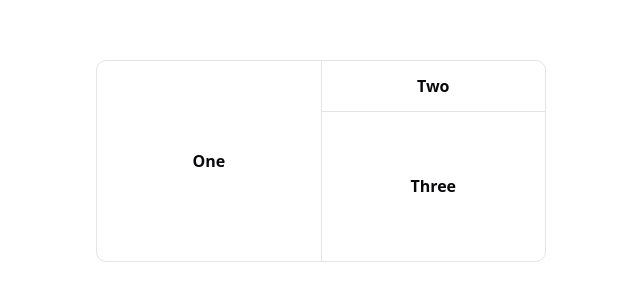
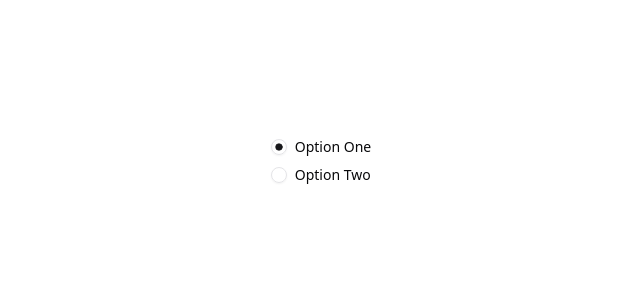
Before and after one commit to azamat-cto/react-starter, a React (Vite) app: page / in a window 1280 px wide. Shown: the part 239-540 px from the top of the page, without its empty margins (319-959 px from the left). Built offline with nearby package versions, Linux system fonts and the light colour scheme.

Commit message:
add `radio-group` component

```diff
--- a/package.json
+++ b/package.json
@@ -1,7 +1,7 @@
 {
     "name": "react-starter",
     "private": true,
-    "version": "0.0.52",
+    "version": "0.0.53",
     "type": "module",
     "scripts": {
         "dev": "vite",
@@ -28,6 +28,7 @@
         "@radix-ui/react-navigation-menu": "^1.2.5",
         "@radix-ui/react-popover": "^1.1.6",
         "@radix-ui/react-progress": "^1.1.2",
+        "@radix-ui/react-radio-group": "^1.2.3",
         "@radix-ui/react-scroll-area": "^1.2.3",
         "@radix-ui/react-select": "^2.1.6",
         "@radix-ui/react-separator": "^1.1.2",
--- a/src/App.tsx
+++ b/src/App.tsx
@@ -1,44 +1,27 @@
-import {
-    ResizableHandle,
-    ResizablePanel,
-    ResizablePanelGroup,
-} from "@/components/ui/resizable";
+import { Label } from "@/components/ui/label";
+import { RadioGroup, RadioGroupItem } from "@/components/ui/radio-group";
 
 function App() {
     return (
         <>
             <div className="flex flex-col items-center justify-center h-svh">
                 <div>
-                    <ResizablePanelGroup
-                        direction="horizontal"
-                        className="max-w-md rounded-lg border md:min-w-[450px]"
-                    >
-                        <ResizablePanel defaultSize={50}>
-                            <div className="flex h-[200px] items-center justify-center p-6">
-                                <span className="font-semibold">One</span>
-                            </div>
-                        </ResizablePanel>
-                        <ResizableHandle />
-                        <ResizablePanel defaultSize={50}>
-                            <ResizablePanelGroup direction="vertical">
-                                <ResizablePanel defaultSize={25}>
-                                    <div className="flex h-full items-center justify-center p-6">
-                                        <span className="font-semibold">
-                                            Two
-                                        </span>
-                                    </div>
-                                </ResizablePanel>
-                                <ResizableHandle />
-                                <ResizablePanel defaultSize={75}>
-                                    <div className="flex h-full items-center justify-center p-6">
-                                        <span className="font-semibold">
-                                            Three
-                                        </span>
-                                    </div>
-                                </ResizablePanel>
-                            </ResizablePanelGroup>
-                        </ResizablePanel>
-                    </ResizablePanelGroup>
+                    <RadioGroup defaultValue="option-one">
+                        <div className="flex items-center space-x-2">
+                            <RadioGroupItem
+                                value="option-one"
+                                id="option-one"
+                            />
+                            <Label htmlFor="option-one">Option One</Label>
+                        </div>
+                        <div className="flex items-center space-x-2">
+                            <RadioGroupItem
+                                value="option-two"
+                                id="option-two"
+                            />
+                            <Label htmlFor="option-two">Option Two</Label>
+                        </div>
+                    </RadioGroup>
                 </div>
             </div>
         </>
--- /dev/null
+++ b/src/components/ui/radio-group.tsx
@@ -0,0 +1,43 @@
+import * as React from "react";
+import * as RadioGroupPrimitive from "@radix-ui/react-radio-group";
+import { CircleIcon } from "lucide-react";
+
+import { cn } from "@/lib/utils";
+
+function RadioGroup({
+    className,
+    ...props
+}: React.ComponentProps<typeof RadioGroupPrimitive.Root>) {
+    return (
+        <RadioGroupPrimitive.Root
+            data-slot="radio-group"
+            className={cn("grid gap-3", className)}
+            {...props}
+        />
+    );
+}
+
+function RadioGroupItem({
+    className,
+    ...props
+}: React.ComponentProps<typeof RadioGroupPrimitive.Item>) {
+    return (
+        <RadioGroupPrimitive.Item
+            data-slot="radio-group-item"
+            className={cn(
+                "border-input text-primary focus-visible:border-ring focus-visible:ring-ring/50 aria-invalid:ring-destructive/20 dark:aria-invalid:ring-destructive/40 aria-invalid:border-destructive dark:bg-input/30 aspect-square size-4 shrink-0 rounded-full border shadow-xs transition-[color,box-shadow] outline-none focus-visible:ring-[3px] disabled:cursor-not-allowed disabled:opacity-50",
+                className,
+            )}
+            {...props}
+        >
+            <RadioGroupPrimitive.Indicator
+                data-slot="radio-group-indicator"
+                className="relative flex items-center justify-center"
+            >
+                <CircleIcon className="fill-primary absolute top-1/2 left-1/2 size-2 -translate-x-1/2 -translate-y-1/2" />
+            </RadioGroupPrimitive.Indicator>
+        </RadioGroupPrimitive.Item>
+    );
+}
+
+export { RadioGroup, RadioGroupItem };
```
Also changed, not shown: 1 other file (tests, documents, lock files or other folders).
